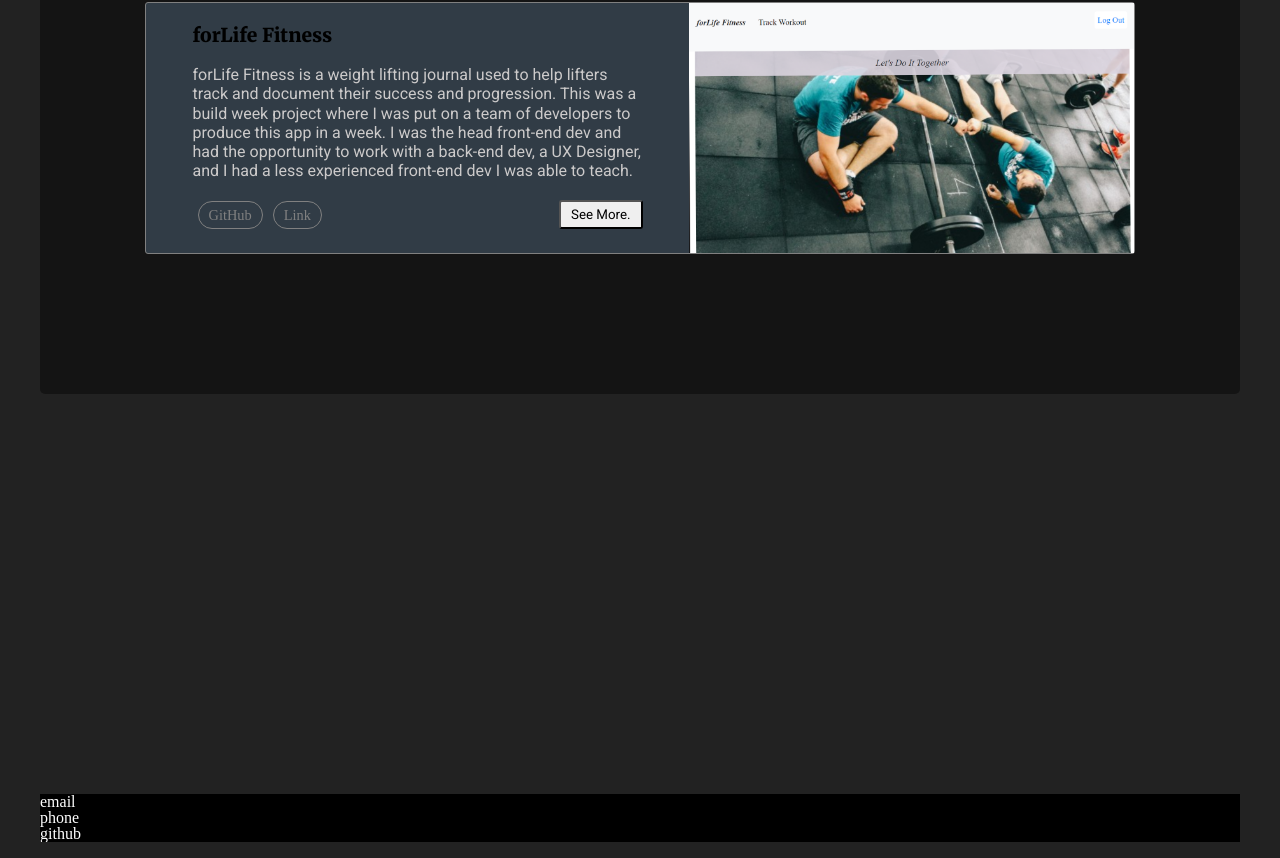
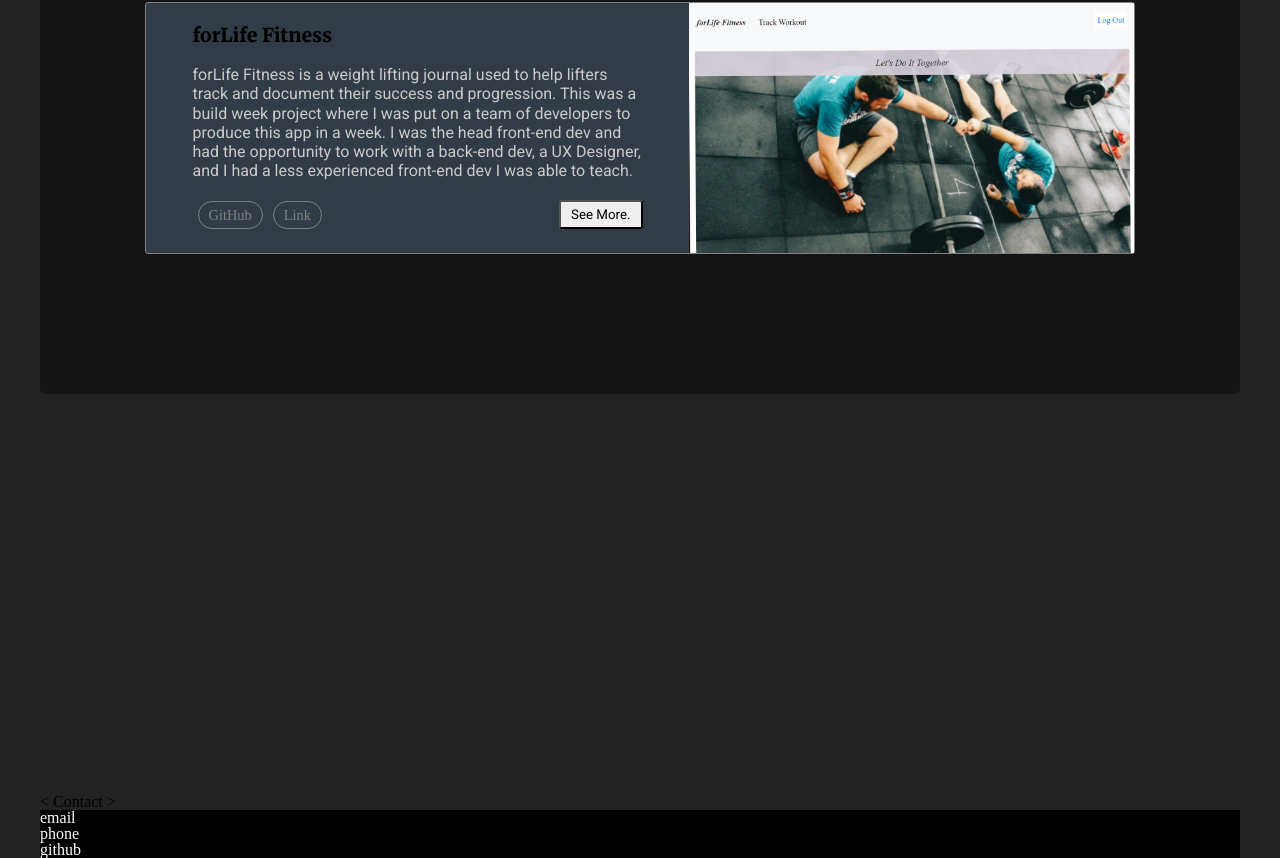
Before and after one commit to BrandonHarrison01/portfolio, a React (Create React App) app: page / in a window 1280 px wide. Shown: the part 3767-4625 px from the top of the page. Built offline with nearby package versions, Linux system fonts and the light colour scheme.

Commit message:
updated contact component and nav bar

```diff
--- a/src/components/Contact.js
+++ b/src/components/Contact.js
@@ -4,6 +4,7 @@ import "../styling/Contact.scss";
 function Contact() {
   return (
     <a name='contact'>
+      <h1>{'< Contact >'}</h1>
       <div className='contact-container'>
         <h2>email</h2>
         <h2>phone</h2>
--- a/src/components/NavBar.js
+++ b/src/components/NavBar.js
@@ -4,7 +4,7 @@ import "../styling/NavBar.scss";
 
 function NavBar() {
 
-    const scrollToTop = (num) => {
+    const scrollWhere = (num) => {
         window.scrollTo({
             top: num,
             behavior: 'smooth'
@@ -13,11 +13,11 @@ function NavBar() {
 
   return (
       <div className='nav-bar'>
-        <a onClick={() => scrollToTop(0)}>Home</a>
+        <a onClick={() => scrollWhere(0)}>Home</a>
         <div className='site-nav'>
-          <a onClick={() => scrollToTop(1500)}>Technologies</a>
-          <a onClick={() => scrollToTop(2300)}>Projects</a>
-          <a onClick={() => scrollToTop(10000)}>Contact</a>
+          <a onClick={() => scrollWhere(1500)}>Technologies</a>
+          <a onClick={() => scrollWhere(2300)}>Projects</a>
+          <a onClick={() => scrollWhere(10000)}>Contact</a>
         </div>
       </div>
   );
```
